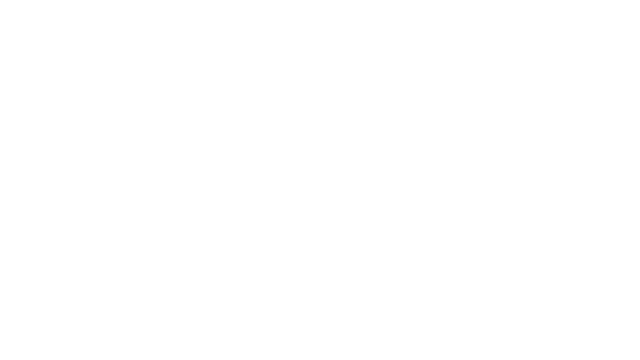
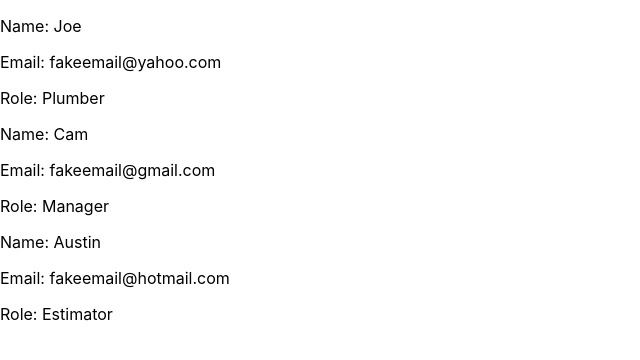
Before and after one commit to bloominstituteoftechnology/team-builder, a React (Create React App) app in the folder team-builder/: page / in a window 1280 px wide. Shown: the top 360 px of the page, without its empty margins (0-640 px from the left). Built offline with nearby package versions, Linux system fonts and the light colour scheme.

Commit message:
Rendered to Page

```diff
--- a/team-builder/src/App.js
+++ b/team-builder/src/App.js
@@ -1,6 +1,7 @@
 import React, {useState} from 'react';
 import logo from './logo.svg';
 import {team}  from './Team';
+import People from './Components/People';
 import './App.css';
 
 function App() {
@@ -9,7 +10,7 @@ console.log(data);
 
   return (
     <div>
-      {/* <div>{data}</div> */}
+      <People people={data}/>
     </div>
   );
 }
--- /dev/null
+++ b/team-builder/src/Components/People.js
@@ -0,0 +1,25 @@
+import React from 'react';
+import {Card,CardBody,CardText} from 'reactstrap'
+
+
+const People = (props) =>{
+    console.log(props.people)
+    return(
+        <div>
+            {props.people.map(person=>{
+            return <Card>
+                <CardBody>
+                <CardText>Name: {person.name}</CardText>
+                <CardText>Email: {person.email}</CardText>
+                <CardText>Role: {person.role}</CardText>
+                </CardBody>
+            </Card>
+            })}
+
+
+        </div>
+    )
+
+}
+
+export default People
--- a/team-builder/src/Team.js
+++ b/team-builder/src/Team.js
@@ -1,17 +1,17 @@
 
 
  export const team = [{
-      Name: "Joe",
-      Birthday: "01/01/01",
-      Job:"Plumber"
+      name: "Joe",
+      email: "fakeemail@yahoo.com",
+      role:"Plumber"
     },
     {
-        Name: "Cam",
-        Birthday: "07/27/94",
-        Job:"Manager"
+        name: "Cam",
+        email: "fakeemail@gmail.com",
+        role:"Manager"
       },
       {
-        Name: "Austin",
-        Birthday: "12/07/95",
-        Job:"Estimator"
+        name: "Austin",
+        email: "fakeemail@hotmail.com",
+        role:"Estimator"
       }];
```
Also changed, not shown: team-builder/src/Components/Form.js (added, +10 -0 lines), 1 other file (tests, documents, lock files or other folders).
